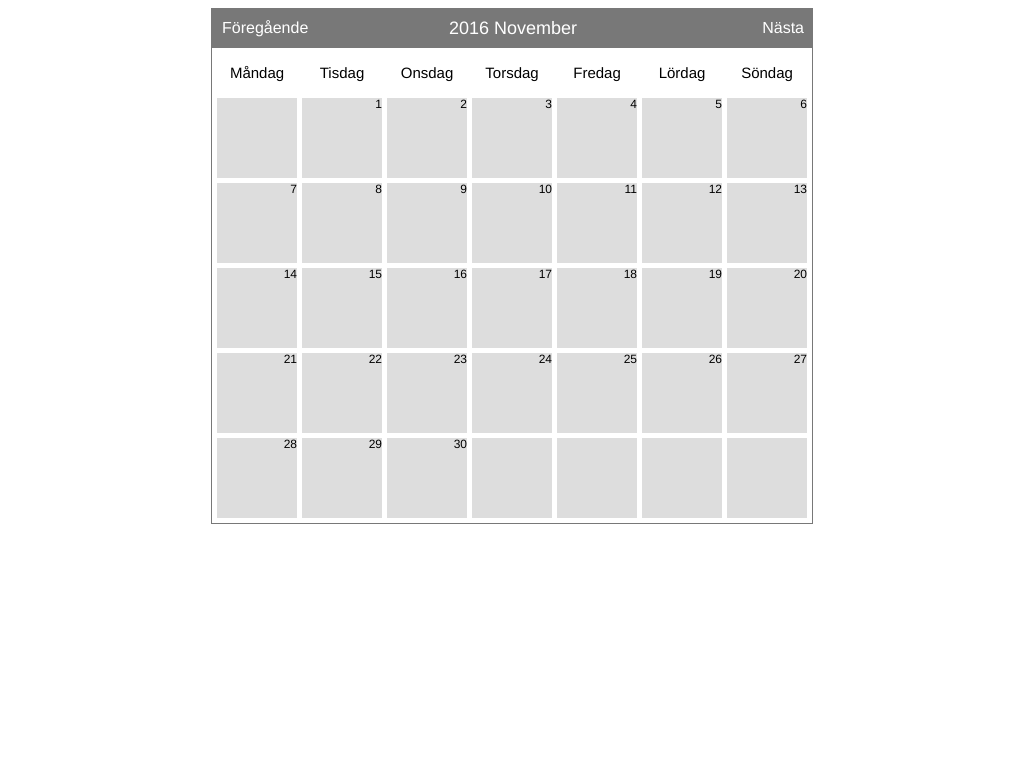
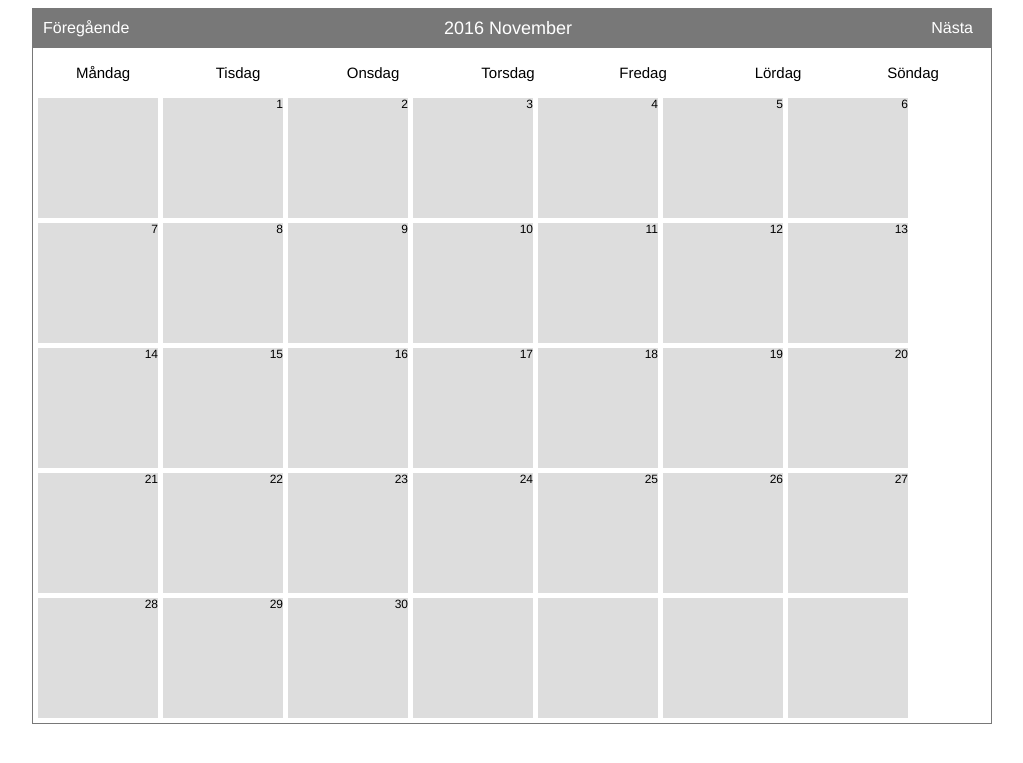
Before and after one commit to jazzankan/holidays2, a PHP site: page / in a window 1280 px wide. Shown: the top 763 px of the page, without its empty margins (128-1151 px from the left). Run offline with PHP 8.4, Linux system fonts and the light colour scheme.

Commit message:
höjt värden i CSS

```diff
--- a/css/2style.css
+++ b/css/2style.css
@@ -2,7 +2,7 @@
 div#calendar{
     margin:0px auto;
     padding:0px;
-    width: 602px;
+    width: 960px;
     font-family:Helvetica, "Times New Roman", Times, serif;
 }
 
@@ -21,7 +21,7 @@ div#calendar div.header{
     position:absolute;
     left:11px;
     top:0px;
-    width:582px;
+    width:930px;
     height:40px;
     text-align:center;
 }
@@ -75,7 +75,7 @@ div#calendar ul.label li{
     margin-right:5px;
     float:left;
     list-style-type:none;
-    width:80px;
+    width:130px;
     height:40px;
     line-height:40px;
     vertical-align:middle;
@@ -104,8 +104,8 @@ div#calendar ul.dates li{
     vertical-align:top;
     float:left;
     list-style-type:none;
-    width:80px;
-    height:80px;
+    width:120px;
+    height:120px;
     font-size:12px;
     background-color: #DDD;
     color:#000;
```
